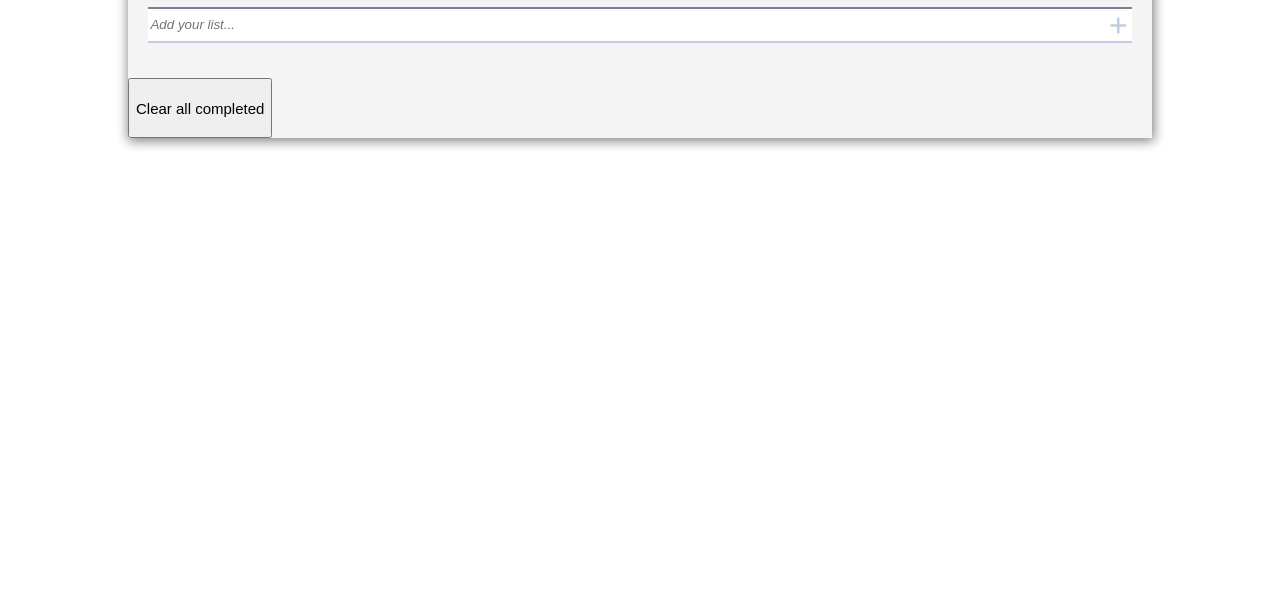
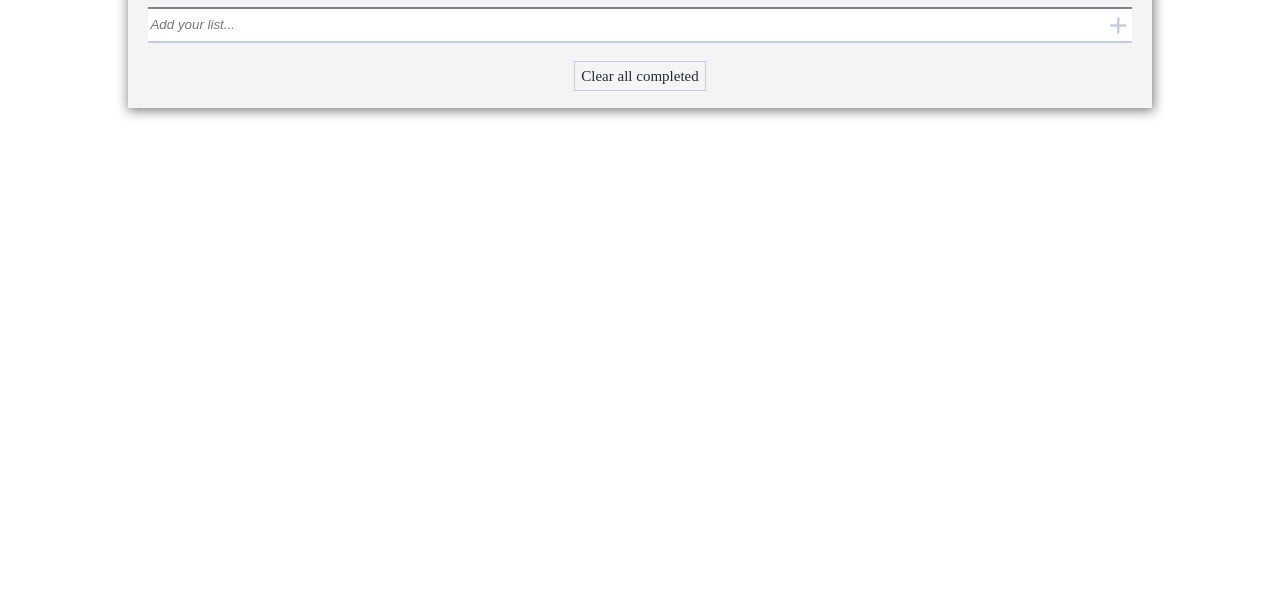
Before and after one commit to Dinma-Faith-zz/to-doList, a plain HTML site: page index.html in a window 1280 px wide. Shown: the part 201-800 px from the top of the page. Drawn offline with Linux system fonts and the light colour scheme.

Commit message:
Fix clear button functionalities

```diff
--- a/index.html
+++ b/index.html
@@ -33,8 +33,8 @@
       <section class="displayPage">
       </section>
 
-      <section >
-        <button class="clear-items">Clear all completed</button>
+      <section class="clear-items">
+        <a href="#">Clear all completed</a>
       </section>
     </main>
   </body>
```
Also changed, not shown: main.js (+2 -2 lines).
